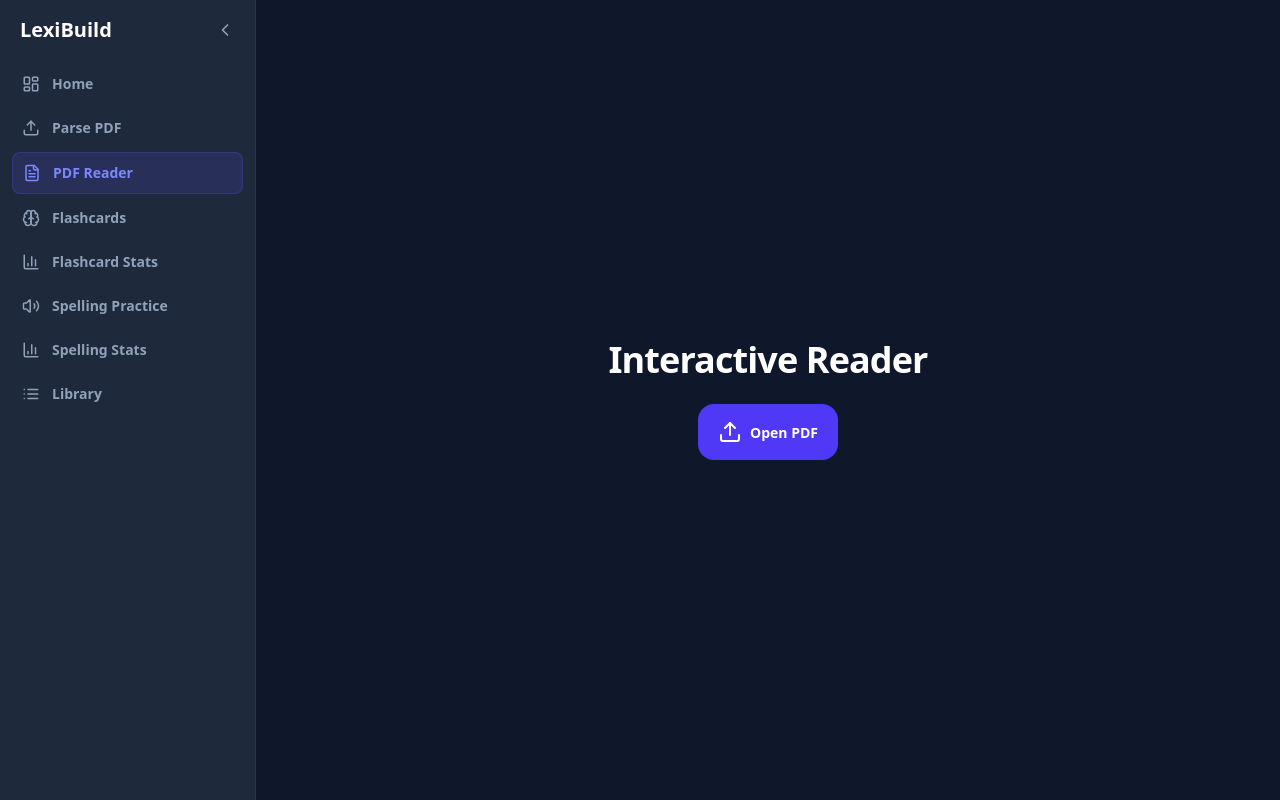
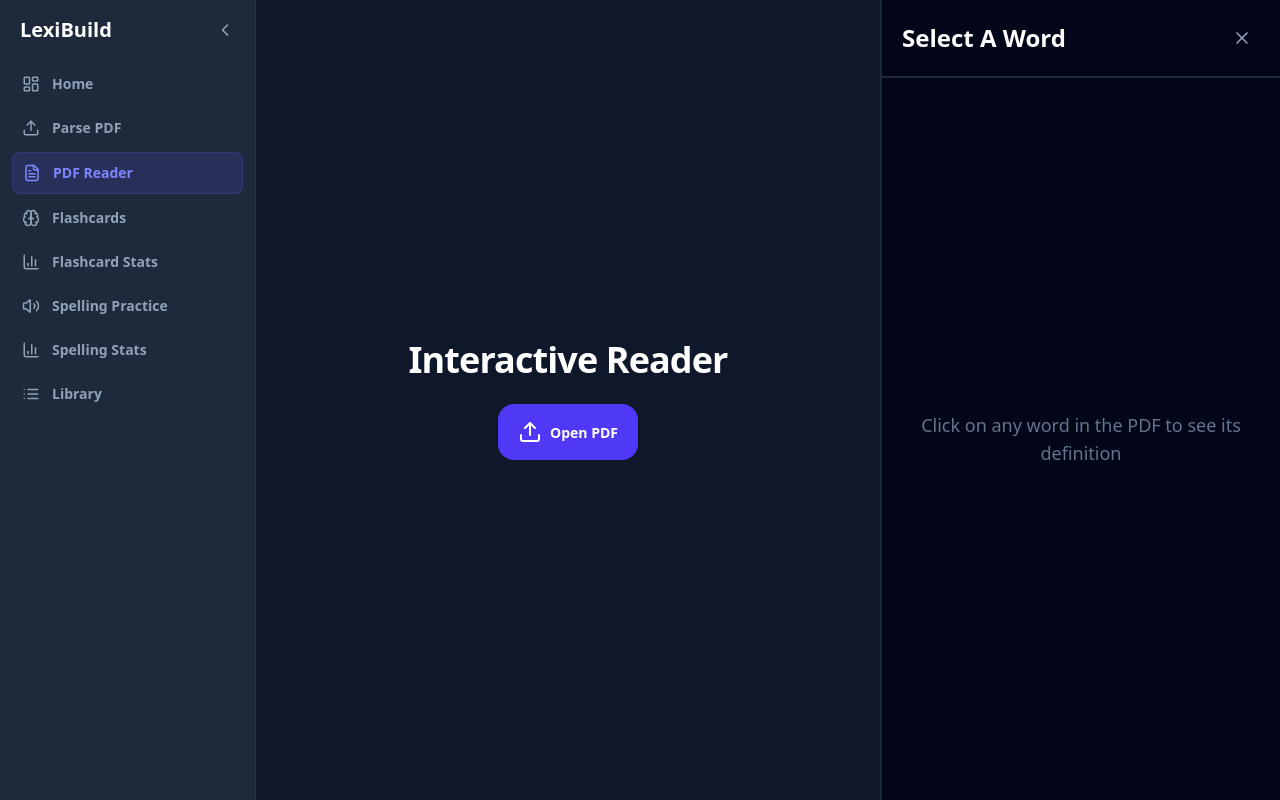
Before and after one commit to ObieHam/GemRSS, a Next.js app: page / in a window 1280 px wide. Both pictures are taken after a click on the button "PDF Reader". Built offline with nearby package versions, Linux system fonts and the light colour scheme.

Commit message:
Update ReaderView.js

```diff
--- a/components/ReaderView.js
+++ b/components/ReaderView.js
@@ -24,8 +24,13 @@ function PDFPage({ pdfDoc, pageNum, scale, onWordClick, highlightedWords }) {
         const canvas = canvasRef.current;
         const context = canvas.getContext('2d');
 
-        canvas.height = viewport.height;
-        canvas.width = viewport.width;
+        // Use device pixel ratio for sharper rendering
+        const dpr = window.devicePixelRatio || 1;
+        canvas.height = viewport.height * dpr;
+        canvas.width = viewport.width * dpr;
+        canvas.style.height = viewport.height + 'px';
+        canvas.style.width = viewport.width + 'px';
+        context.scale(dpr, dpr);
 
         // Cancel any ongoing render
         if (renderTask) {
@@ -72,8 +77,8 @@ function PDFPage({ pdfDoc, pageNum, scale, onWordClick, highlightedWords }) {
             if (isWord) {
               span.style.cursor = 'pointer';
               if (isSaved) {
-                span.style.backgroundColor = 'rgba(251, 191, 36, 0.25)';
-                span.style.borderBottom = '2px solid rgba(245, 158, 11, 0.5)';
+                span.style.backgroundColor = 'rgba(251, 191, 36, 0.3)';
+                span.style.borderBottom = '2px solid rgba(245, 158, 11, 0.6)';
               }
               span.addEventListener('mouseenter', () => {
                 if (!isSaved) {
@@ -124,7 +129,9 @@ export default function ReaderView({ settings, loadWords, words, onExit }) {
   const [numPages, setNumPages] = useState(0);
   const [scale, setScale] = useState(1.5);
   const [definitionPanel, setDefinitionPanel] = useState(null);
+  const [sidePanelOpen, setSidePanelOpen] = useState(true);
   const [loading, setLoading] = useState(false);
+  const [firstWordLoaded, setFirstWordLoaded] = useState(false);
 
   const fileInputRef = useRef(null);
 
@@ -132,11 +139,32 @@ export default function ReaderView({ settings, loadWords, words, onExit }) {
     const file = e.target.files[0];
     if (!file) return;
     setLoading(true);
+    setFirstWordLoaded(false);
     try {
       const arrayBuffer = await file.arrayBuffer();
       const pdf = await pdfjsLib.getDocument({ data: arrayBuffer }).promise;
       setPdfDoc(pdf);
       setNumPages(pdf.numPages);
+
+      // Load first new word from the PDF
+      setTimeout(async () => {
+        const page = await pdf.getPage(1);
+        const textContent = await page.getTextContent();
+
+        for (const item of textContent.items) {
+          const tokens = item.str.split(/\s+/);
+          for (const token of tokens) {
+            const cleanWord = token.replace(/[^a-zA-Z]/g, "").toLowerCase();
+            if (cleanWord.length >= 3 && !words.find(w => w.word === cleanWord)) {
+              await handleWordClick(token);
+              setFirstWordLoaded(true);
+              break;
+            }
+          }
+          if (firstWordLoaded) break;
+        }
+      }, 500);
+
     } catch (err) {
       console.error(err);
       alert('Error loading PDF');
@@ -147,6 +175,7 @@ export default function ReaderView({ settings, loadWords, words, onExit }) {
 
   const handleWordClick = async (word) => {
     const cleanWord = word.replace(/[^a-zA-Z]/g, "").toLowerCase();
+    setSidePanelOpen(true);
     setDefinitionPanel({ loading: true, word: cleanWord });
     const info = await fetchDefinition(cleanWord, settings);
     setDefinitionPanel(info);
@@ -168,8 +197,8 @@ export default function ReaderView({ settings, loadWords, words, onExit }) {
   return (
     <div className="flex h-full w-full bg-[#0f172a] overflow-hidden">
 
-      {/* PDF Scroll Area */}
-      <div className="flex-1 overflow-y-auto p-10">
+      {/* PDF Scroll Area - Fixed width to prevent jumping */}
+      <div className={`flex-1 overflow-y-auto p-10 transition-all duration-300 ${sidePanelOpen ? 'mr-[400px]' : 'mr-0'}`}>
         {!pdfDoc ? (
           <div className="h-full flex flex-col items-center justify-center">
             <h2 className="text-4xl font-black mb-6 text-white">Interactive Reader</h2>
@@ -223,18 +252,22 @@ export default function ReaderView({ settings, loadWords, words, onExit }) {
         </div>
       )}
 
-      {/* Definition Sidebar */}
-      {definitionPanel && (
-        <div className="w-[400px] h-full bg-slate-950 border-l-2 border-slate-800 flex flex-col shrink-0">
+      {/* Definition Sidebar - Fixed position, always reserves space */}
+      <div className={`fixed right-0 top-0 w-[400px] h-full bg-slate-950 border-l-2 border-slate-800 flex flex-col transition-transform duration-300 ${sidePanelOpen ? 'translate-x-0' : 'translate-x-full'}`}>
         <div className="p-8 border-b-2 border-slate-800 flex justify-between items-center">
-            <h3 className="text-2xl font-black capitalize text-white">{definitionPanel.word}</h3>
+          <h3 className="text-2xl font-black capitalize text-white">
+            {definitionPanel?.word || 'Select a word'}
+          </h3>
           <button
-              onClick={() => setDefinitionPanel(null)}
+            onClick={() => setSidePanelOpen(false)}
             className="p-2 hover:bg-slate-800 rounded-lg text-slate-400 transition-colors"
           >
             <X size={20} />
           </button>
         </div>
+
+        {definitionPanel ? (
+          <>
             <div className="flex-1 overflow-y-auto p-8 space-y-6">
               {definitionPanel.loading ? (
                 <Loader2 className="animate-spin text-indigo-500 mx-auto mt-10" size={40} />
@@ -271,8 +304,15 @@ export default function ReaderView({ settings, loadWords, words, onExit }) {
                   </button>
                </div>
             )}
+          </>
+        ) : (
+          <div className="flex-1 flex items-center justify-center p-8">
+            <div className="text-center text-slate-500">
+              <p className="text-lg font-medium">Click on any word in the PDF to see its definition</p>
+            </div>
           </div>
         )}
       </div>
+    </div>
   );
 }
```
Lines whose indentation alone changed are shown as unchanged.
